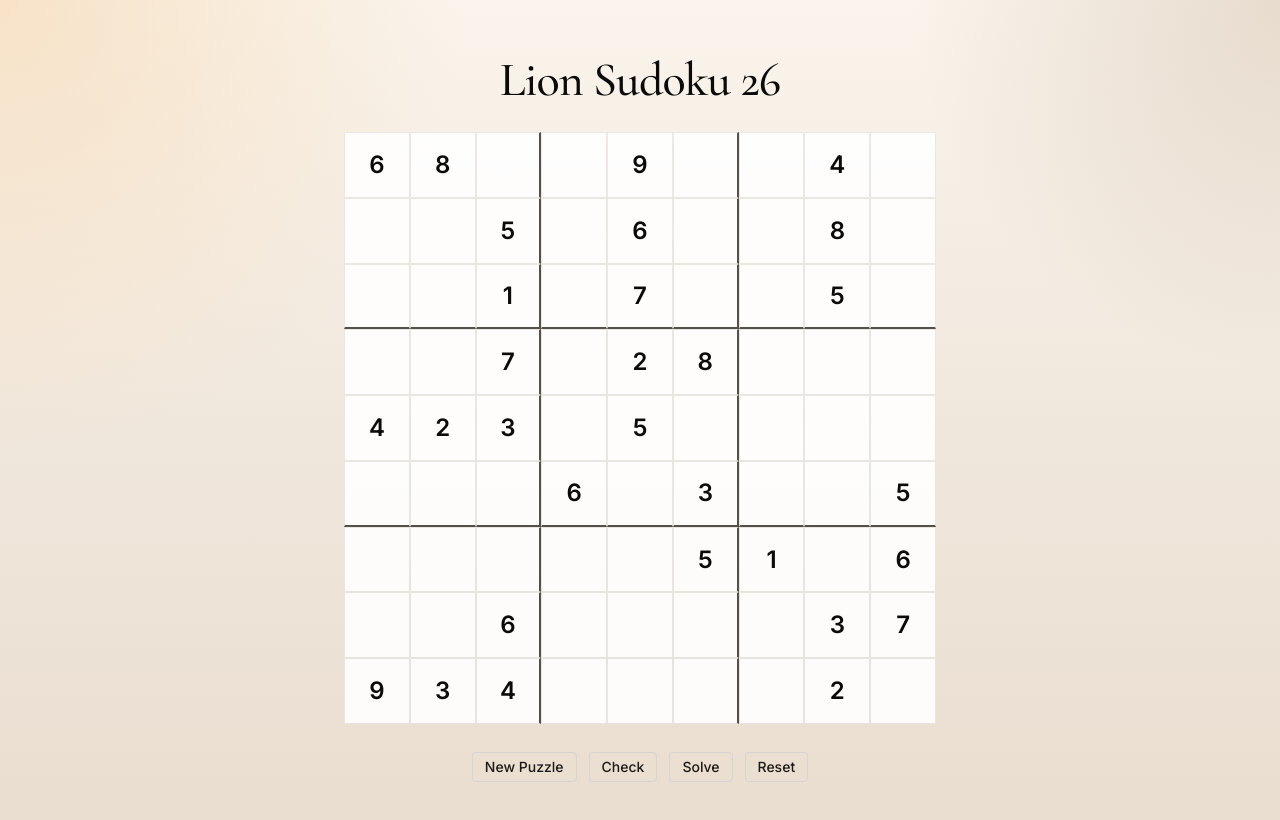
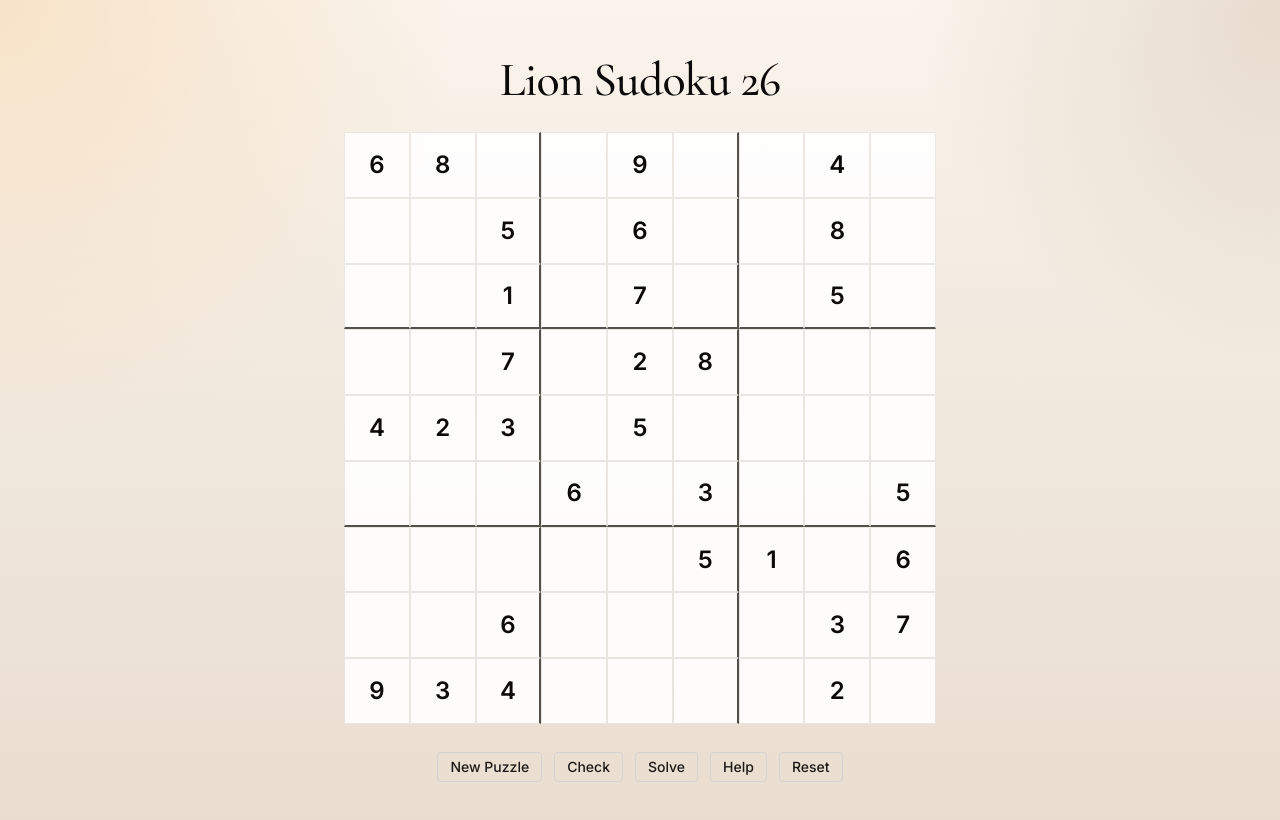
Before and after one commit to lionelpt/Lion-Sudoku, a React (Vite) app: page / in a window 1280 px wide. Shown: the top 820 px of the page. Built offline with nearby package versions, Linux system fonts and the light colour scheme.

Commit message:
Add hint system to suggest valid moves in the Sudoku game

```diff
--- a/src/app/App.tsx
+++ b/src/app/App.tsx
@@ -161,6 +161,7 @@ export default function App() {
   const [attemptCounts, setAttemptCounts] = useState<Record<string, number>>({});
   const [notesMode, setNotesMode] = useState(false);
   const [notes, setNotes] = useState<Notes>({});
+  const [hintMessage, setHintMessage] = useState<string | null>(null);
 
   useEffect(() => {
     startNewGame();
@@ -178,6 +179,7 @@ export default function App() {
     setSelectedCell(null);
     setNotes({});
     setNotesMode(false);
+    setHintMessage(null);
   };
 
   const resetPuzzle = () => {
@@ -187,11 +189,13 @@ export default function App() {
     setProximityMap({});
     setAttemptCounts({});
     setNotes({});
+    setHintMessage(null);
   };
 
   const handleCellClick = (row: number, col: number) => {
     if (initialPuzzle[row][col] === 0) {
       setSelectedCell({ row, col });
+      setHintMessage(null);
     }
   };
 
@@ -298,6 +302,37 @@ export default function App() {
     setNotes({});
     setIsComplete(true);
     setProximityMap({});
+    setHintMessage(null);
+  };
+
+  const suggestNumber = () => {
+    if (!selectedCell) {
+      setHintMessage('Selecione uma célula vazia para receber uma dica.');
+      return;
+    }
+
+    const { row, col } = selectedCell;
+    if (initialPuzzle[row][col] !== 0) {
+      setHintMessage('Essa célula não pode ser alterada.');
+      return;
+    }
+
+    // Compute valid candidates based on current board
+    const candidates: number[] = [];
+    for (let n = 1; n <= 9; n++) {
+      if (isValidMove(board, row, col, n)) candidates.push(n);
+    }
+
+    const sol = solution[row][col];
+    if (candidates.length === 0) {
+      setHintMessage(`Nenhum candidato válido encontrado — o tabuleiro pode estar inconsistente. Solução: ${sol}`);
+    } else if (candidates.length === 1) {
+      setHintMessage(`Sugestão: adiciona o nº ${candidates[0]}.`);
+    } else if (candidates.includes(sol)) {
+      setHintMessage(`Sugestão: adiciona o nº ${sol} (entre os candidatos ${candidates.join(', ')}).`);
+    } else {
+      setHintMessage(`Possíveis candidatos: ${candidates.join(', ')}. (Solução: ${sol})`);
+    }
   };
 
   const selectedValue = selectedCell ? board[selectedCell.row][selectedCell.col] : 0;
@@ -412,7 +447,12 @@ export default function App() {
             >
               Solve
             </button>
-            {/* Notes button removed per request */}
+            <button
+              onClick={suggestNumber}
+              className="rounded px-3 py-1 border border-stone-300 bg-transparent text-sm text-stone-900 hover:bg-stone-100/5"
+            >
+              Help
+            </button>
             <button
               onClick={resetPuzzle}
               className="rounded px-3 py-1 border border-stone-300 bg-transparent text-sm text-stone-900 hover:bg-stone-100/5"
@@ -420,6 +460,12 @@ export default function App() {
               Reset
             </button>
           </div>
+
+          {hintMessage && (
+            <div className="mt-4 text-center text-sm text-stone-700">
+              {hintMessage}
+            </div>
+          )}
 
           {selectedCell && attemptCounts[`${selectedCell.row}-${selectedCell.col}`] != null && (
             <div className="mt-4 text-center text-sm text-stone-700">
```
